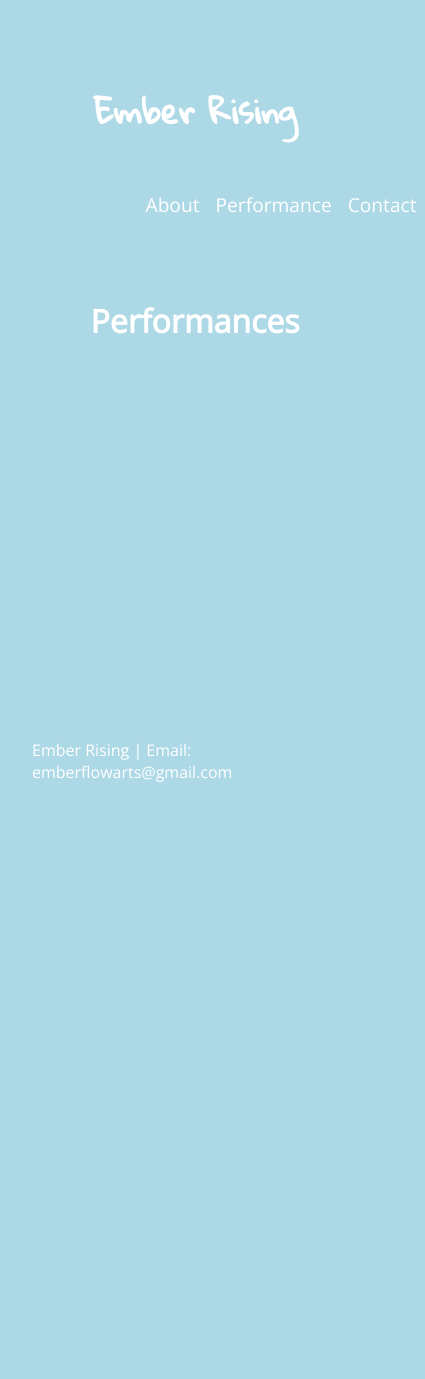
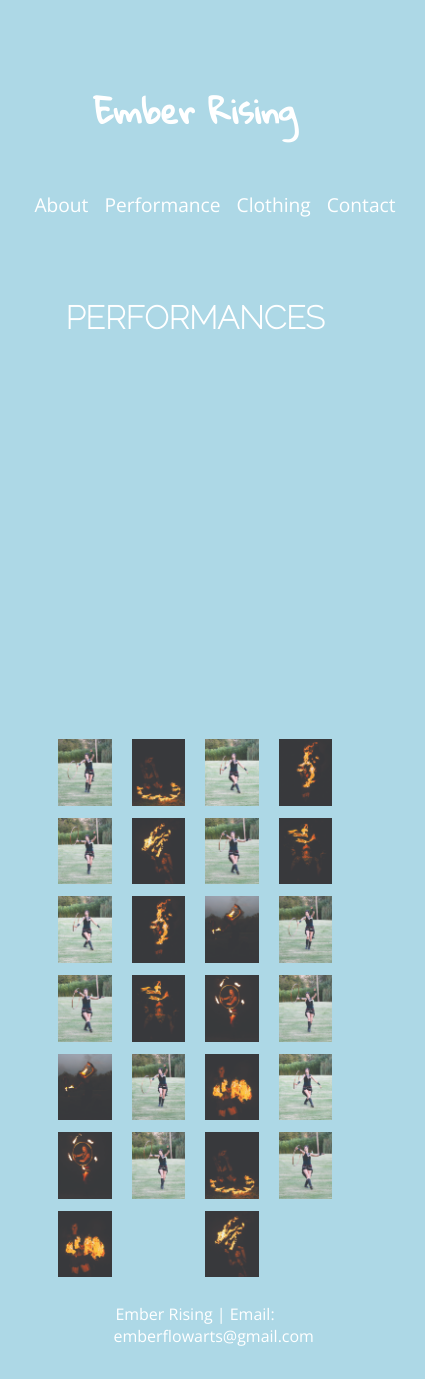
Before and after one commit to lindsaycheek/project5, a plain HTML site: page performance.html in a window 390 px wide. Shown: the whole page, 425 px wide, since content can reach past the window. Before the commit the page ends 844 px from the top, so only its background shows below. Drawn offline with nearby package versions, Linux system fonts and the light colour scheme.

Commit message:
add another photo grid solution to performances

```diff
--- a/css/main.css
+++ b/css/main.css
@@ -4,6 +4,7 @@
 @import url(https://fonts.googleapis.com/css?family=Gloria+Hallelujah:400);
 @import url(https://fonts.googleapis.com/css?family=Open+Sans);
 @import url('https://fonts.googleapis.com/css?family=Oswald:300,400,500,600,700');
+@import url('https://fonts.googleapis.com/css?family=Raleway:100');
 /*** basic reset ***/
 
 /*body, h1, h2, ul, ol {
@@ -14,6 +15,59 @@
 * {
     box-sizing: border-box;
 }
+
+main {
+  flex: 1;
+}
+footer {
+  margin: 0 auto;
+  width: 50%;
+}
+footer p {
+  text-align: center;
+}
+
+div .contact-info {
+  display: flex;
+  flex-direction: row;
+}
+
+/* Style inputs with type="text", select elements and textareas */
+input[type=text], select, textarea {
+    width: 100%; /* Full width */
+    padding: 12px; /* Some padding */
+    border: 1px solid #ccc; /* Gray border */
+    border-radius: 4px; /* Rounded borders */
+    box-sizing: border-box; /* Make sure that padding and width stays in place */
+    margin-top: 6px; /* Add a top margin */
+    margin-bottom: 16px; /* Bottom margin */
+    resize: vertical /* Allow the user to vertically resize the textarea (not horizontally) */
+}
+
+/* Style the submit button with a specific background color etc */
+input[type=submit] {
+    background-color: #4CAF50;
+    color: white;
+    padding: 12px 20px;
+    border: none;
+    border-radius: 4px;
+    cursor: pointer;
+}
+
+/* When moving the mouse over the submit button, add a darker green color */
+input[type=submit]:hover {
+    background-color: #45a049;
+}
+
+/*.form-container {
+  display: flex;
+  flex-direction: column;
+  width: 25%;
+  border-radius: 5px;
+  background-color: #f2f2f2;
+  padding: 20px;
+}*/
+
 
 a:-webkit-any-link {
     color: white;
@@ -73,6 +127,8 @@ html {
 }
 
 header h1 {
+  display: flex;
+  flex-direction: column;
   font-family: 'Gloria Hallelujah', cursive;
   color: white;
 }
@@ -80,7 +136,6 @@ header h1 {
 nav ul {
   /*color: white;*/
   font-size: 1.2em;
-  width: 50vw;
   display: flex;
   flex-direction: row;
   justify-content: space-between;
@@ -191,6 +246,7 @@ div img {
 }
 
 h1 {
+  font-family: 'Raleway', sans-serif;
   margin-top: 1em;
   text-align: center;
 }
@@ -214,6 +270,8 @@ main {
 
 #feature h1 {
   color: white;
+  /*text-shadow: 1px 1px #ff0000;*/
+  text-shadow: 1px 1px 2px #FF0000;
   text-align: left;
   font-family: 'Oswald', sans-serif;
   font-size: 6em;
@@ -380,6 +438,45 @@ main {
     .photo-col-12 {
       background-image: url(../img/fire-night-p-feature2.jpg);
     }
+  }
+
+  /* Create four equal columns that floats next to each other */
+  .column {
+      display: flex;
+      flex-direction: column;
+      float: left;
+      width: 25%;
+      padding: 10px;
+  }
+
+  .column img {
+      margin-top: 12px;
+      width: 100%;
+  }
+
+  /* Clear floats after the columns */
+  .row:after {
+      content: "";
+      display: table;
+      clear: both;
+  }
+
+  /* Responsive layout - makes a two column-layout instead of four columns */
+  @media (max-width: 800px) {
+      .column {
+          width: 50%;
+      }
+  }
+
+  /* Responsive layout - makes the two columns stack on top of each other instead of next to each other */
+  @media (max-width: 600px) {
+      .row {
+        display: flex;
+        width: 100%;
+      }
+      .column {
+          width: 100%;
+     }
   }
 
 /*@media max-width(728px) {
@@ -549,179 +646,3 @@ background-size: 20px 20px;
   flex-direction: column;
   justify-content: space-between;
 }*/
-
-
-
-
-/*.moon:before,
-.gingham:before,
-.slumber:before,
-.moon:after,
-.gingham:after,
-.slumber:after {
-  content: '';
-  display: block;
-  height: 100%;
-  width: 100%;
-  top: 0;
-  left: 0;
-  position: absolute;
-  pointer-events: none; }
-
-.moon,
-.gingham,
-.slumber {
-  position: relative; }
-  .moon img,
-  .gingham img,
-  .slumber img {
-    width: 100%;
-    z-index: 1; }
-  .moon:before,
-  .gingham:before,
-  .slumber:before {
-    z-index: 2; }
-  .moon:after,
-  .gingham:after,
-  .slumber:after {
-    z-index: 3; }*/
-
-/*
- * Moon
- *
- */
-/*.moon:before,
-.gingham:before,
-.slumber:before,
-.moon:after,
-.gingham:after,
-.slumber:after {
-  content: '';
-  display: block;
-  height: 100%;
-  width: 100%;
-  top: 0;
-  left: 0;
-  position: absolute;
-  pointer-events: none; }
-
-.moon,
-.gingham,
-.slumber {
-  position: relative; }
-  .moon img,
-  .gingham img,
-  .slumber img {
-    width: 100%;
-    z-index: 1; }
-  .moon:before,
-  .gingham:before,
-  .slumber:before {
-    z-index: 2; }
-  .moon:after,
-  .gingham:after,
-  .slumber:after {
-    z-index: 3; }
-
-.moon {
-  -webkit-filter: grayscale(1) contrast(1.1) brightness(1.1);
-  filter: grayscale(1) contrast(1.1) brightness(1.1); }
-  .moon::before {
-    background: #a0a0a0;
-    mix-blend-mode: soft-light; }
-  .moon::after {
-    background: #383838;
-    mix-blend-mode: lighten; }*/
-
-/*
- *
- * Gingham
- *
- */
-/*.moon:before,
-.gingham:before,
-.slumber:before,
-.moon:after,
-.gingham:after,
-.slumber:after {
-  content: '';
-  display: block;
-  height: 100%;
-  width: 100%;
-  top: 0;
-  left: 0;
-  position: absolute;
-  pointer-events: none; }*/
-
-/*.moon,
-.gingham,
-.slumber {
-  position: relative; }
-  .moon img,
-  .gingham img,
-  .slumber img {
-    width: 100%;
-    z-index: 1; }
-  .moon:before,
-  .gingham:before,
-  .slumber:before {
-    z-index: 2; }
-  .moon:after,
-  .gingham:after,
-  .slumber:after {
-    z-index: 3; }
-
-.gingham {
-  -webkit-filter: brightness(1.05) hue-rotate(-10deg);
-  filter: brightness(1.05) hue-rotate(-10deg); }
-  .gingham::after {
-    background: linear-gradient(to right, rgba(66, 10, 14, 0.2), transparent);
-    mix-blend-mode: darken; }*/
-
-/*
- *
- * Slumber
- *
- */
-/*.moon:before,
-.gingham:before,
-.slumber:before,
-.moon:after,
-.gingham:after,
-.slumber:after {
-  content: '';
-  display: block;
-  height: 100%;
-  width: 100%;
-  top: 0;
-  left: 0;
-  position: absolute;
-  pointer-events: none; }
-
-.moon,
-.gingham,
-.slumber {
-  position: relative; }
-  .moon img,
-  .gingham img,
-  .slumber img {
-    width: 100%;
-    z-index: 1; }
-  .moon:before,
-  .gingham:before,
-  .slumber:before {
-    z-index: 2; }
-  .moon:after,
-  .gingham:after,
-  .slumber:after {
-    z-index: 3; }
-
-.slumber {
-  -webkit-filter: saturate(0.66) brightness(1.05);
-  filter: saturate(0.66) brightness(1.05); }
-  .slumber::after {
-    background: rgba(125, 105, 24, 0.5);
-    mix-blend-mode: soft-light; }
-  .slumber::before {
-    background: rgba(69, 41, 12, 0.4);
-    mix-blend-mode: lighten; }*/
--- a/performance.html
+++ b/performance.html
@@ -13,14 +13,15 @@
       <h1>Ember Rising</h1>
       <nav class="menu">
         <ul>
-          <li><a href="about.html" class="first-anchor">About</a></li>
+          <li><a href="about.html">About</a></li>
           <li><a href="performance.html">Performance</a></li>
+          <li><a href="clothing.html">Clothing</a></li>
           <li><a href="contact.html">Contact</a></li>
         </ul>
       </nav>
     </header>
     <main>
-      <h1>Performances</h1>
+      <h1>PERFORMANCES</h1>
       <div class="photo-collage">
         <div class="photo-row-1">
           <div class="photo-col-1"></div> <!-- 8.33% -->
@@ -39,6 +40,43 @@
           <div class="photo-col-10"></div> <!-- 83.33% -->
           <div class="photo-col-11"></div> <!-- 91.66% -->
           <div class="photo-col-12"></div> <!-- 100% -->
+        </div>
+      </div>
+
+      <div class="row">
+        <div class="column">
+          <img src="img/hoop-day-1.jpg">
+          <img src="img/hoop-day-2.jpg">
+          <img src="img/hoop-day-3.jpg">
+          <img src="img/hoop-day-4.jpg">
+          <img src="img/eating-fire.jpg">
+          <img src="img/hoop-fire-night.jpg">
+          <img src="img/fire-night-p1.jpg">
+        </div>
+        <div class="column">
+          <img src="img/fire-night-p2.jpg">
+          <img src="img/fire-night-p3.jpg">
+          <img src="img/fire-night-p-feature1.jpg">
+          <img src="img/fire-night-p-feature2.jpg">
+          <img src="img/hoop-day-1.jpg">
+          <img src="img/hoop-day-2.jpg">
+        </div>
+        <div class="column">
+          <img src="img/hoop-day-3.jpg">
+          <img src="img/hoop-day-4.jpg">
+          <img src="img/eating-fire.jpg">
+          <img src="img/hoop-fire-night.jpg">
+          <img src="img/fire-night-p1.jpg">
+          <img src="img/fire-night-p2.jpg">
+          <img src="img/fire-night-p3.jpg">
+        </div>
+        <div class="column">
+          <img src="img/fire-night-p-feature1.jpg">
+          <img src="img/fire-night-p-feature2.jpg">
+          <img src="img/hoop-day-1.jpg">
+          <img src="img/hoop-day-2.jpg">
+          <img src="img/hoop-day-3.jpg">
+          <img src="img/hoop-day-4.jpg">
         </div>
       </div>
       <!-- .photo-col-1 {
@@ -66,19 +104,8 @@
         .photo-col-12 {
           background-image: url(../img/fire-night-p-feature2.jpg); -->
       <!-- <div class="row">
-        <div class="col-m-1"><img src="img/fire-night-p1.jpg<" alt=""></div>
-        <div class="col-m-2"><img src="img/fire-night-p2.jpg" alt=""></div>
-        <div class="col-m-3"><img src="img/fire-night-p3.jpg" alt=""></div>
-        <div class="col-m-4"><img src="img//fire-night-p-feature1.jpg" alt=""></div>
-        <div class="col-m-5"><img src="img/fire-night-p-feature2.jpg" alt=""></div>
-        <div class="col-m-6">...</div>
-        <div class="col-m-7">...</div>
-        <div class="col-m-8">...</div>
-        <div class="col-m-9">...</div>
-        <div class="col-m-10">...</div>
-      </div> -->
 
-      <!-- <div class="video">
+      <! <div class="video">
         <iframe width="560" height="315" src="https://www.youtube.com/embed/vLj7-7yrDso?autoplay=1" frameborder="0" allowfullscreen></iframe>
       </div> -->
     </div>
```
Also changed, not shown: about.html (+3 -2 lines), clothing.html (+3 -2 lines), contact.html (+30 -3 lines), index.html (+3 -2 lines), img/Double-Logo.png (added).
